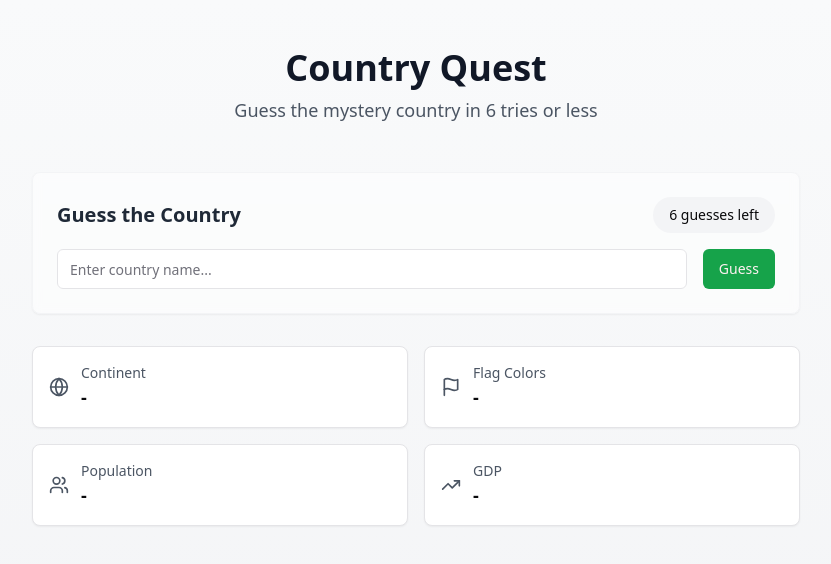
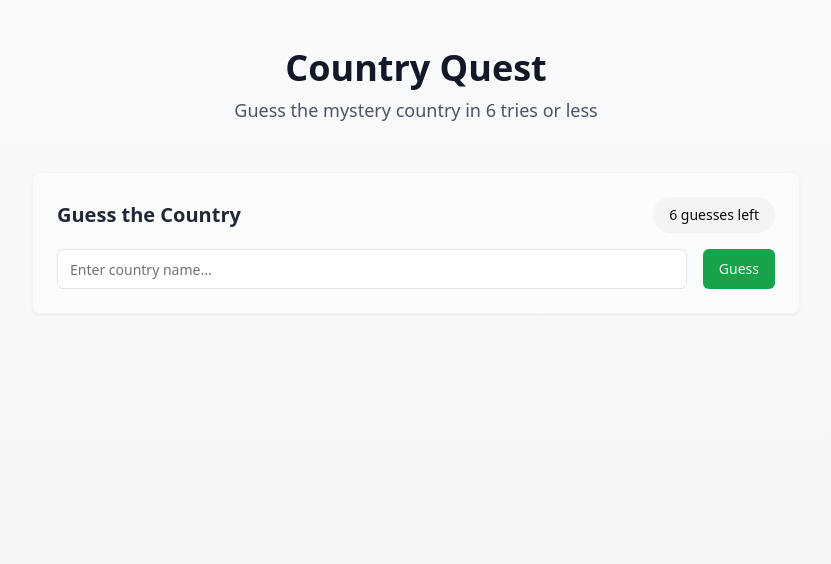
Before and after one commit to gabrielliman/country-quest-challenge, a React (Vite) app: page / in a window 1280 px wide. Shown: the top 564 px of the page, without its empty margins (224-1055 px from the left). Built offline with nearby package versions, Linux system fonts and the light colour scheme.

Commit message:
Improve game feedback
The game now provides feedback on each guess, including whether the guess was correct and displaying information about the guessed country.  The four information blocks at the bottom have been removed and replaced with a display of previous guesses and their details.

```diff
--- a/src/components/game/GameBoard.tsx
+++ b/src/components/game/GameBoard.tsx
@@ -3,17 +3,28 @@ import React, { useState, useRef, useEffect } from 'react';
 import { Card } from "@/components/ui/card";
 import { Input } from "@/components/ui/input";
 import { Button } from "@/components/ui/button";
-import { Globe, Flag, Users, TrendingUp } from "lucide-react";
+import { Globe, Flag, Users, TrendingUp, CheckCircle2, XCircle } from "lucide-react";
 import { countries, Country } from "@/data/countries";
+import { toast } from "sonner";
 
 interface GameBoardProps {
   remainingGuesses: number;
+}
+
+interface GuessResult {
+  country: Country;
+  isCorrect: boolean;
 }
 
 export const GameBoard: React.FC<GameBoardProps> = ({ remainingGuesses }) => {
   const [guess, setGuess] = useState("");
   const [showSuggestions, setShowSuggestions] = useState(false);
   const [suggestions, setSuggestions] = useState<Country[]>([]);
+  const [previousGuesses, setPreviousGuesses] = useState<GuessResult[]>([]);
+  const [targetCountry] = useState(() => {
+    const randomIndex = Math.floor(Math.random() * countries.length);
+    return countries[randomIndex];
+  });
   const suggestionsRef = useRef<HTMLDivElement>(null);
 
   useEffect(() => {
@@ -34,7 +45,7 @@ export const GameBoard: React.FC<GameBoardProps> = ({ remainingGuesses }) => {
     if (value.length > 0) {
       const filtered = countries.filter(country =>
         country.name.toLowerCase().includes(value.toLowerCase())
-      ).slice(0, 5); // Show only first 5 matches
+      ).slice(0, 5);
       setSuggestions(filtered);
       setShowSuggestions(true);
     } else {
@@ -54,12 +65,35 @@ export const GameBoard: React.FC<GameBoardProps> = ({ remainingGuesses }) => {
     );
 
     if (!guessedCountry) {
-      console.log("Invalid country name");
+      toast.error("Please select a valid country from the suggestions");
       return;
     }
 
-    console.log("Submitted guess:", guessedCountry);
+    if (previousGuesses.some(g => g.country.name === guessedCountry.name)) {
+      toast.error("You've already guessed this country!");
+      return;
+    }
+
+    const isCorrect = guessedCountry.name === targetCountry.name;
+    setPreviousGuesses(prev => [...prev, { country: guessedCountry, isCorrect }]);
     setGuess("");
+
+    if (isCorrect) {
+      toast.success("Congratulations! You found the correct country!");
+    }
+  };
+
+  const formatPopulation = (pop: number) => {
+    return new Intl.NumberFormat('en-US', { notation: 'compact' }).format(pop);
+  };
+
+  const formatGDP = (gdp: number) => {
+    return new Intl.NumberFormat('en-US', {
+      notation: 'compact',
+      maximumFractionDigits: 1,
+      style: 'currency',
+      currency: 'USD'
+    }).format(gdp * 1000000); // Convert to actual value
   };
 
   return (
@@ -69,7 +103,7 @@ export const GameBoard: React.FC<GameBoardProps> = ({ remainingGuesses }) => {
           <div className="flex justify-between items-center">
             <h2 className="text-xl font-semibold text-gray-800">Guess the Country</h2>
             <span className="px-4 py-2 bg-gray-100 rounded-full text-sm font-medium">
-              {remainingGuesses} guesses left
+              {remainingGuesses - previousGuesses.length} guesses left
             </span>
           </div>
 
@@ -106,46 +140,52 @@ export const GameBoard: React.FC<GameBoardProps> = ({ remainingGuesses }) => {
         </div>
       </Card>
 
-      <div className="grid grid-cols-1 md:grid-cols-2 gap-4 w-full">
-        <Card className="p-4 hover:shadow-md transition-shadow">
-          <div className="flex items-center space-x-3">
-            <Globe className="w-5 h-5 text-gray-600" />
-            <div>
-              <p className="text-sm font-medium text-gray-600">Continent</p>
-              <p className="text-lg font-semibold">-</p>
+      <div className="w-full space-y-3">
+        {previousGuesses.map((guess, index) => (
+          <Card
+            key={index}
+            className={`p-4 transition-colors ${
+              guess.isCorrect ? 'bg-green-50' : 'bg-white'
+            }`}
+          >
+            <div className="flex items-center justify-between">
+              <div className="flex items-center gap-2">
+                {guess.isCorrect ? (
+                  <CheckCircle2 className="w-5 h-5 text-green-500" />
+                ) : (
+                  <XCircle className="w-5 h-5 text-red-500" />
+                )}
+                <span className="font-semibold">{guess.country.name}</span>
+              </div>
+              <div className="flex items-center gap-6 text-sm text-gray-600">
+                <div className="flex items-center gap-2">
+                  <Globe className="w-4 h-4" />
+                  <span>{guess.country.continent}</span>
+                </div>
+                <div className="flex items-center gap-2">
+                  <Users className="w-4 h-4" />
+                  <span>{formatPopulation(guess.country.population)}</span>
+                </div>
+                <div className="flex items-center gap-2">
+                  <TrendingUp className="w-4 h-4" />
+                  <span>{formatGDP(guess.country.gdp)}</span>
+                </div>
+                <div className="flex items-center gap-2">
+                  <Flag className="w-4 h-4" />
+                  <div className="flex gap-1">
+                    {guess.country.flagColors.map((color, i) => (
+                      <div
+                        key={i}
+                        className="w-4 h-4 rounded-full border border-gray-200"
+                        style={{ backgroundColor: color }}
+                      />
+                    ))}
+                  </div>
+                </div>
+              </div>
             </div>
-          </div>
-        </Card>
-
-        <Card className="p-4 hover:shadow-md transition-shadow">
-          <div className="flex items-center space-x-3">
-            <Flag className="w-5 h-5 text-gray-600" />
-            <div>
-              <p className="text-sm font-medium text-gray-600">Flag Colors</p>
-              <p className="text-lg font-semibold">-</p>
-            </div>
-          </div>
-        </Card>
-
-        <Card className="p-4 hover:shadow-md transition-shadow">
-          <div className="flex items-center space-x-3">
-            <Users className="w-5 h-5 text-gray-600" />
-            <div>
-              <p className="text-sm font-medium text-gray-600">Population</p>
-              <p className="text-lg font-semibold">-</p>
-            </div>
-          </div>
-        </Card>
-
-        <Card className="p-4 hover:shadow-md transition-shadow">
-          <div className="flex items-center space-x-3">
-            <TrendingUp className="w-5 h-5 text-gray-600" />
-            <div>
-              <p className="text-sm font-medium text-gray-600">GDP</p>
-              <p className="text-lg font-semibold">-</p>
-            </div>
-          </div>
-        </Card>
+          </Card>
+        ))}
       </div>
     </div>
   );
```
